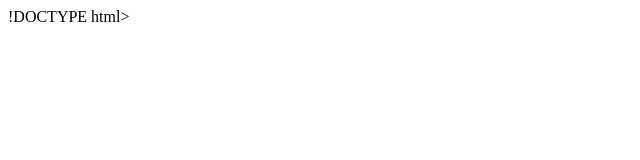
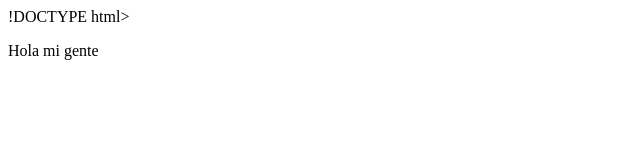
Before and after one commit to Jesfu27/Prueba_Git, a plain HTML site: page index.html in a window 1280 px wide. Shown: the full height of the page, 0-640 px from the left. Drawn offline with Linux system fonts and the light colour scheme.

Commit message:
Seg Commit

```diff
--- a/index.html
+++ b/index.html
@@ -6,6 +6,6 @@
     <title>Document</title>
 </head>
 <body>
-
+<p>Hola mi gente</p>
 </body>
 </html>
```
